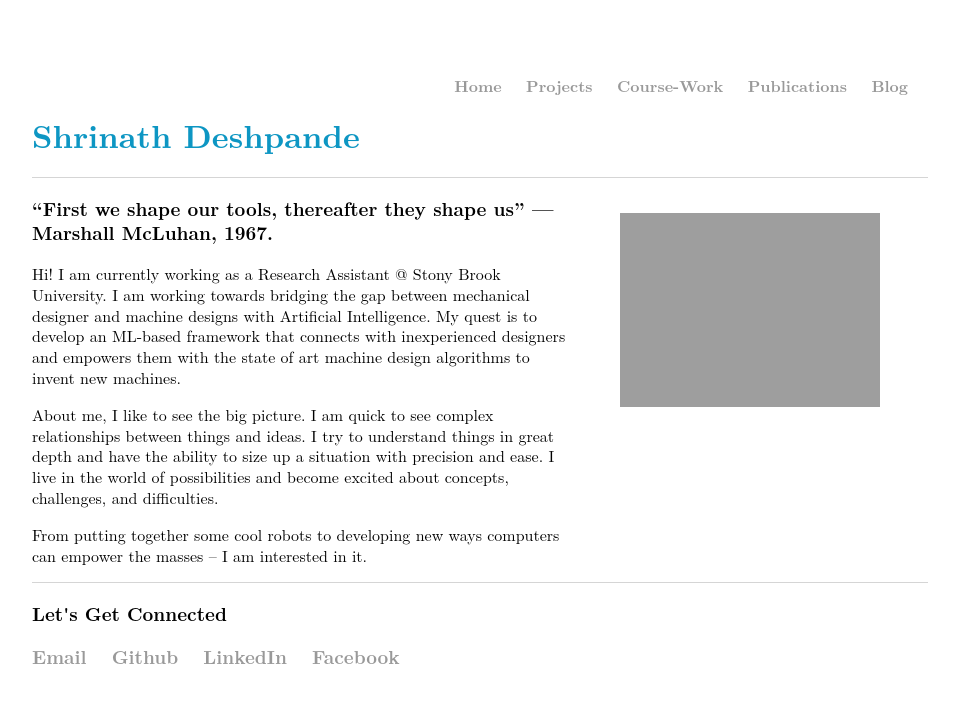
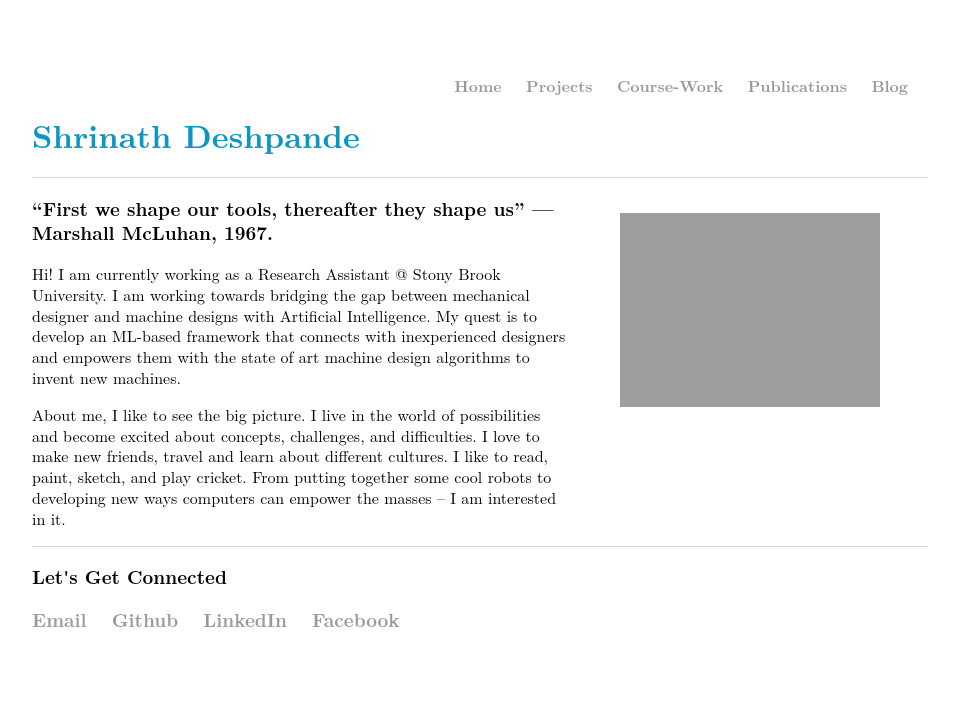
Before and after one commit to deshpandeshrinath/deshpandeshrinath.github.io, a Jekyll site: the page built from index.md, in a window 1280 px wide. Shown: the top 703 px of the page, without its empty margins (160-1119 px from the left). Built offline with Jekyll 4.4.1, drawn with Linux system fonts in a browser that asks for light colours.

Commit message:
changed homepage

```diff
--- a/index.md
+++ b/index.md
@@ -10,8 +10,6 @@
 designers and empowers them with the state of art machine design algorithms to
 invent new machines.
 
-About me, I like to see the big picture. I am quick to see complex relationships between things and ideas.
-I try to understand things in great depth and have the ability to size up a situation with precision and ease.
-I live in the world of possibilities and become excited about concepts, challenges, and difficulties.
-
+About me, I like to see the big picture. I live in the world of possibilities and become excited about concepts, challenges, and difficulties.
+I love to make new friends, travel and learn about different cultures. I like to read, paint, sketch, and play cricket.
 From putting together some cool robots to developing new ways computers can empower the masses -- I am interested in it.
```
